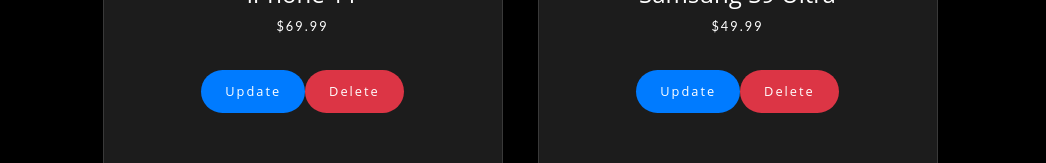
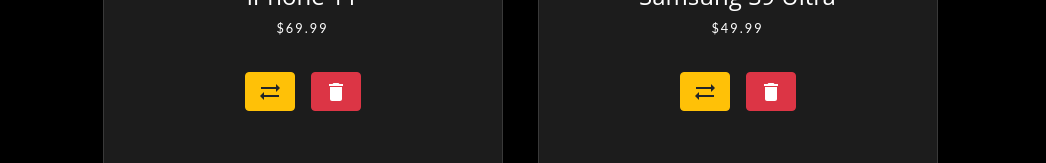
Before and after one commit to EmrahMorgil/E-Commerce-App-with-React-and-Redux, a React (Create React App) app: page /adminpanel in a window 1280 px wide. Shown: the part 778-941 px from the top of the page, without its empty margins (120-1166 px from the left). Built offline with nearby package versions, Linux system fonts and the light colour scheme; data requests are answered from the project's data file.

Commit message:
css ve icon eklemeleri

```diff
--- a/src/components/AdminPanel/DeleteProduct/DeleteProductButton.tsx
+++ b/src/components/AdminPanel/DeleteProduct/DeleteProductButton.tsx
@@ -3,6 +3,7 @@
 import { deleteProductsAsync } from '../../../services/productService';
 import { useDispatch } from 'react-redux';
 import { deleteProducts } from '../../../redux/products/productsSlice';
+import DeleteIcon from '@mui/icons-material/Delete';
 
 export interface IDeleteProductButton{
     product: mdlProduct;
@@ -18,7 +19,7 @@
     }
 
   return (
-    <button className='btn btn-danger' onClick={()=>deleteProduct(product)}>Delete</button>
+    <button className='btn btn-danger' onClick={()=>deleteProduct(product)}><DeleteIcon /></button>
   )
 }
 
--- a/src/components/AdminPanel/OnProduct/DeleteOnProductButton.tsx
+++ b/src/components/AdminPanel/OnProduct/DeleteOnProductButton.tsx
@@ -1,5 +1,6 @@
 import React from 'react'
 import { mdlProduct } from '../../../types/Type'
+import DeleteIcon from '@mui/icons-material/Delete';
 
 export interface IDeleteOnProductButton{
     item: string;
@@ -21,7 +22,7 @@
       }
 
   return (
-    <button className="btn btn-danger mt-2" onClick={()=>removePhoto(item)}>X</button>
+    <button className="btn btn-danger mt-2" onClick={()=>removePhoto(item)}><DeleteIcon /></button>
   )
 }
 
--- a/src/components/Basket/AddBasketButton.tsx
+++ b/src/components/Basket/AddBasketButton.tsx
@@ -44,7 +44,7 @@
   };
 
   return (
-    <button className="btn fill" onClick={addBasketItem}>
+    <button className="pbtn fill" onClick={addBasketItem}>
       BUY NOW
     </button>
   );
--- a/src/components/Product/Product.tsx
+++ b/src/components/Product/Product.tsx
@@ -3,9 +3,9 @@
 import AddBasketButton from "../Basket/AddBasketButton";
 import { useSelector } from "react-redux";
 import { RootState } from "../../redux/store";
-import UpdateProductButton from "../AdminPanel/UpdateProduct/UpdateProductButton";
 import DeleteProductButton from "../AdminPanel/DeleteProduct/DeleteProductButton";
 import UpdateProductModal from "../AdminPanel/UpdateProduct/UpdateProductModal";
+import SyncAltIcon from '@mui/icons-material/SyncAlt';
 
 const Product: React.FC<basketItemType> = ({ product, page }) => {
   const adminLoggedIn = useSelector(
@@ -50,23 +50,23 @@
         </Link>
         <div className="button-wrapper">
           {page == "adminpanel" ? (
-            <>
+            <div style={{display: "flex", gap: "1rem"}}>
               <button
                 type="button"
-                className="btn btn-primary"
+                className="btn btn-warning"
                 data-toggle="modal"
                 data-target={`#update${product.id}`}
               >
-                Update
+                <SyncAltIcon />
               </button>
               <UpdateProductModal product={product}/>
 
               <DeleteProductButton product={product} />
-            </>
+            </div>
           ) : (
             <>
               <Link to={`/product/${product?.id}`}>
-                <button className="btn outline mr-3">DETAILS</button>
+                <button className="pbtn outline mr-3">DETAILS</button>
               </Link>
               <AddBasketButton product={product} />
             </>
--- a/src/styles/App.css
+++ b/src/styles/App.css
@@ -59,7 +59,7 @@
   margin-top: 18px;
 }
 
-.productsContainer .btn {
+.productsContainer .pbtn {
   border: none;
   padding: 12px 24px;
   border-radius: 24px;
@@ -69,7 +69,7 @@
   cursor: pointer;
 }
 
-.productsContainer .btn + .btn {
+.productsContainer .pbtn + .pbtn {
   margin-left: 10px;
 }
 
```
